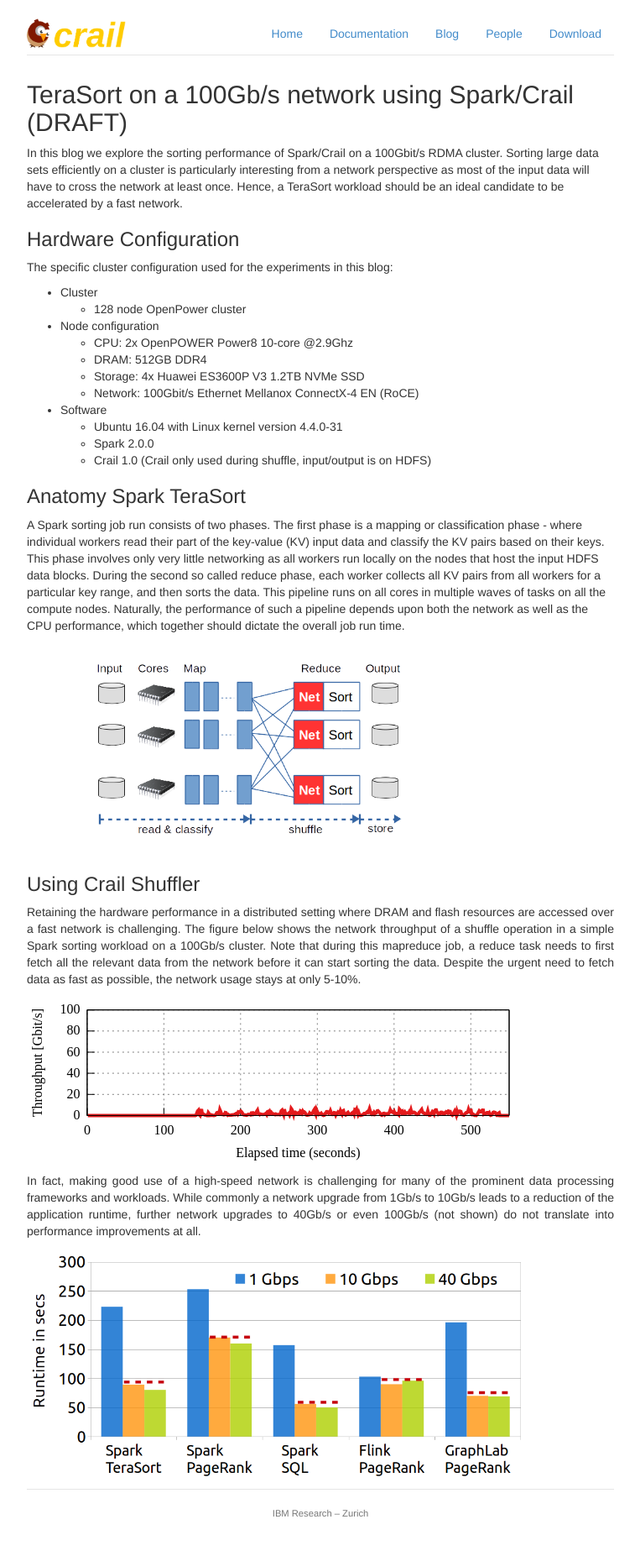
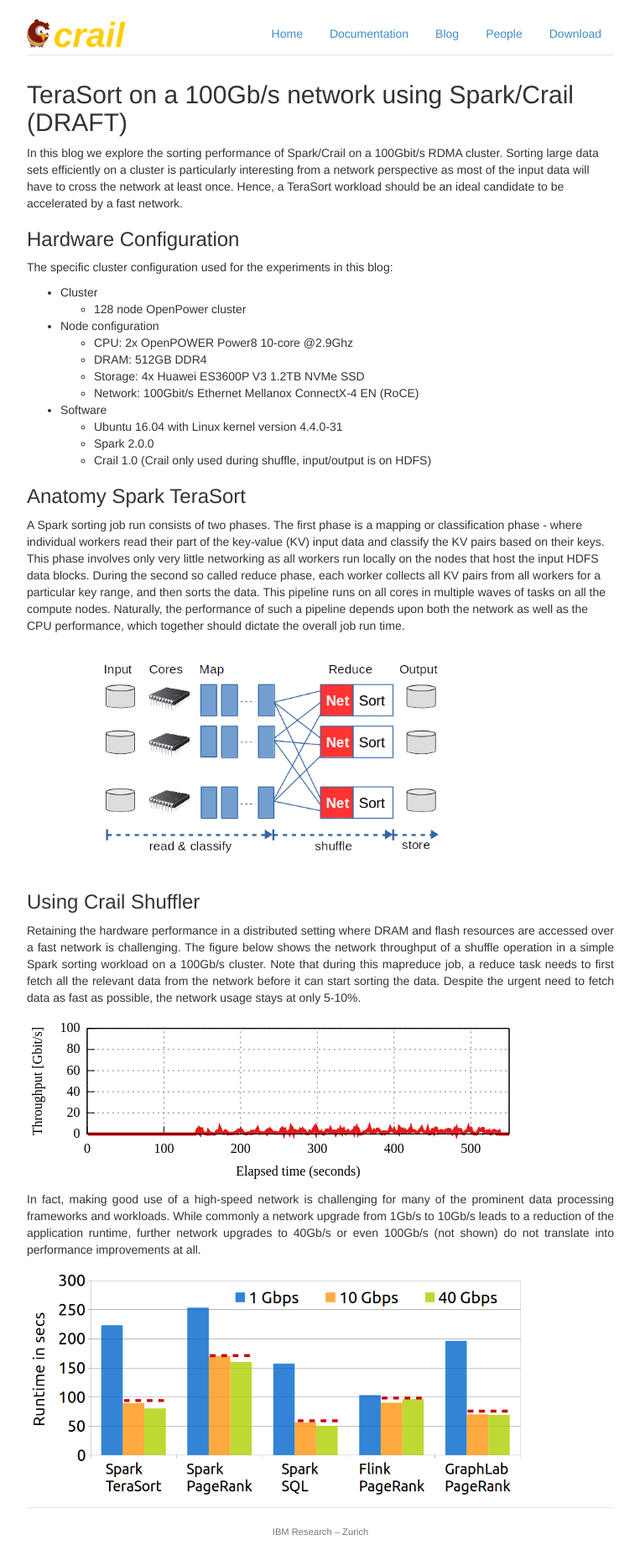
Before and after one commit to apache/incubator-crail-website, a Jekyll site: the page built from _posts/blog/2017-01-1-sorting.md, in a window 1280 px wide. Shown: the whole page at 84% size, without its empty margins (258-1021 px from the left). Built offline with Jekyll 4.4.1, drawn with Linux system fonts in a browser that asks for light colours; before the commit the page ends 1832 px from its top, so only the background shows below that.

Commit message:
Update 2017-01-1-sorting.md

```diff
--- a/_posts/blog/2017-01-1-sorting.md
+++ b/_posts/blog/2017-01-1-sorting.md
@@ -29,7 +29,7 @@
 read their part of the key-value (KV) input data and classify the KV pairs based on their keys. This phase involves only very little networking as all workers run locally on the nodes that host the input HDFS data blocks. During the second so called reduce phase, each worker collects all KV pairs from all workers for a particular key range, and then sorts the data. This pipeline runs on all cores in multiple waves of tasks on all the compute nodes. Naturally, the performance of such a pipeline depends upon both the network as well as the CPU performance, which together should dictate the overall job run time.
 
 <br>
-<img src="http://crail.io/img/blog/sort/terasort_pipeline.png" width="500" align="middle">
+<img src="http://crail.io/img/blog/sort/terasort_pipeline.png" width="550" align="middle">
 <br><br>
 
 ### Using Crail Shuffler
```
